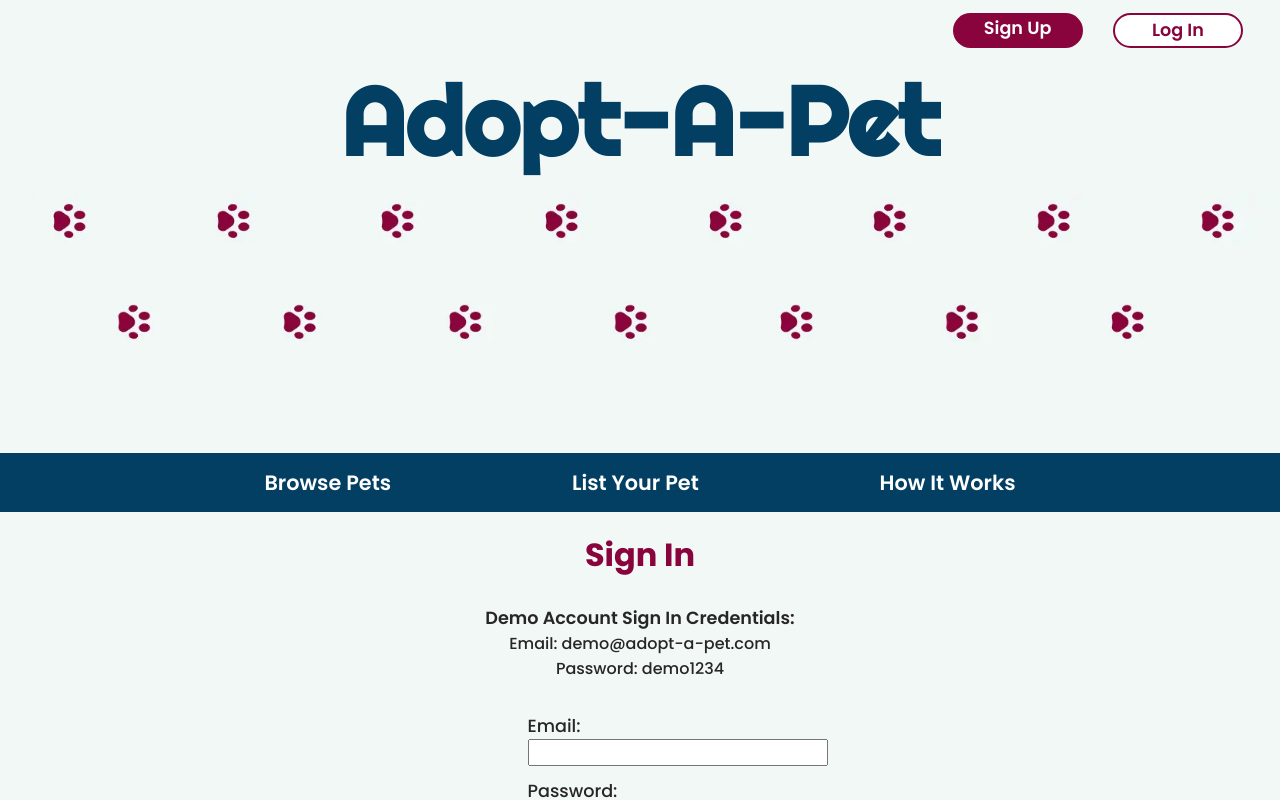
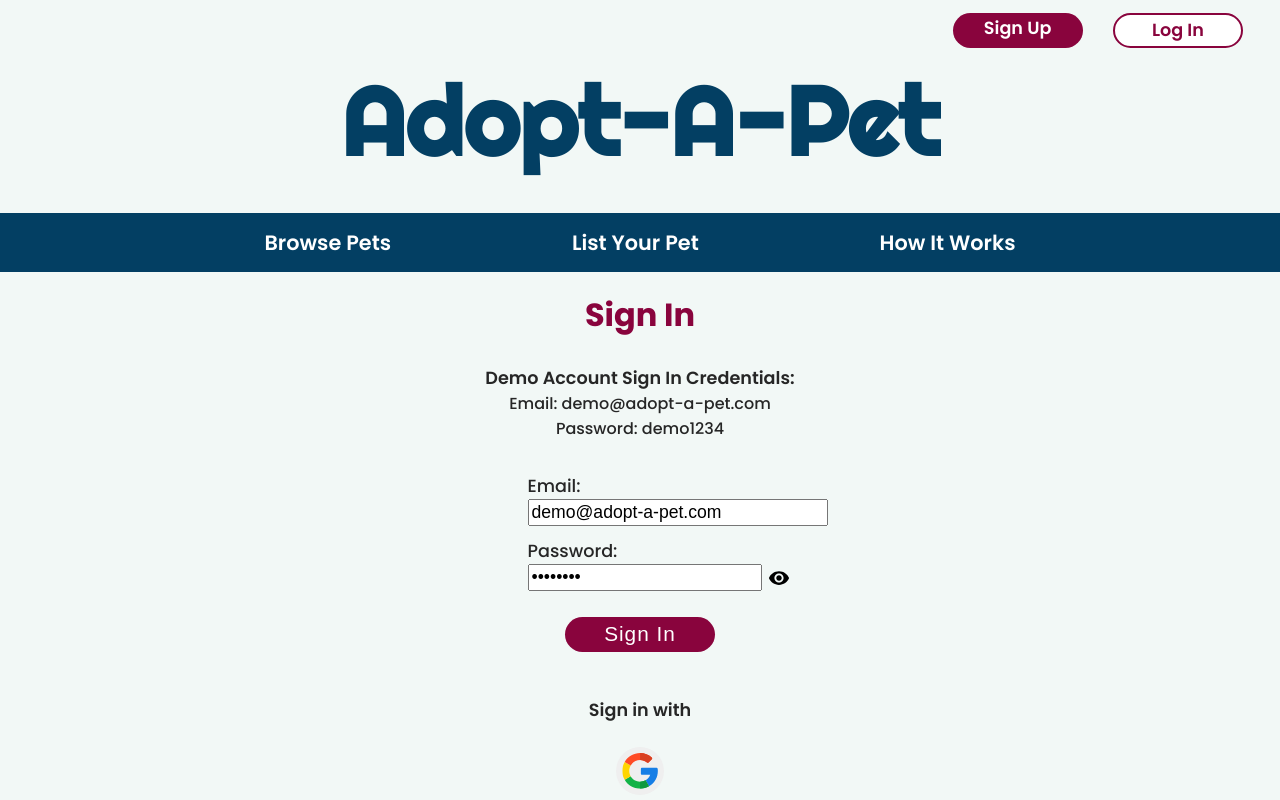
Before and after one commit to TiffanyStPierre/adopt-a-pet-app, a React (Create React App) app: page /sign-in in a window 1280 px wide. Shown: the top 800 px of the page. Built offline with nearby package versions, Linux system fonts and the light colour scheme.

Commit message:
remove paw print banner & add default login credential values

```diff
--- a/src/components/Header.jsx
+++ b/src/components/Header.jsx
@@ -2,7 +2,6 @@ import { useNavigate } from 'react-router-dom';
 import { getAuth } from 'firebase/auth';
 import Navbar from './Navbar';
 import { ReactComponent as PawIcon } from '../assets/paw-icon.svg';
-import pawsImg from '../assets/header-paws.webp';
 export default function Header() {
     const navigate = useNavigate();
     const auth = getAuth();
@@ -37,10 +36,7 @@ export default function Header() {
             <div className='header-h1'>
                 <h1 onClick={() => navigate('/')}>Adopt-A-Pet</h1>
             </div>
-            <div className='paw-prints'>
-                <div className='paw-prints-cover'>
-                </div>
-            </div>
+
             <Navbar />
         </div>
     )
--- a/src/index.css
+++ b/src/index.css
@@ -99,21 +99,6 @@ h1 {
 h1:hover {
   cursor: pointer;
   opacity: 75%;
-}
-
-.paw-prints {
-  background-image: url(assets/header-paws-lg.webp);
-  background-repeat: no-repeat;
-  background-size: contain;
-  height: 15rem;
-}
-
-.paw-prints-cover {
-  animation-timing-function: steps(15, jump-end);
-  height: 15rem;
-  width: 25px;
-  background-color: #F2F8F6;
-  z-index: 2;
 }
 
 .header-button-list {
--- a/src/pages/SignIn.jsx
+++ b/src/pages/SignIn.jsx
@@ -8,9 +8,11 @@ import OAuth from '../components/OAuth';
 export default function SignIn() {
     const [showPassword, setShowPassword] = useState(false);
     const [formData, setFormData] = useState({
-        email: '',
-        password: ''
+        email: 'demo@adopt-a-pet.com',
+        password: 'demo1234'
     })
+
+    console.log(formData);
 
     const navigate = useNavigate();
 
```
Also changed, not shown: src/assets/header-paws-lg.webp (deleted), src/assets/header-paws.webp (deleted).
